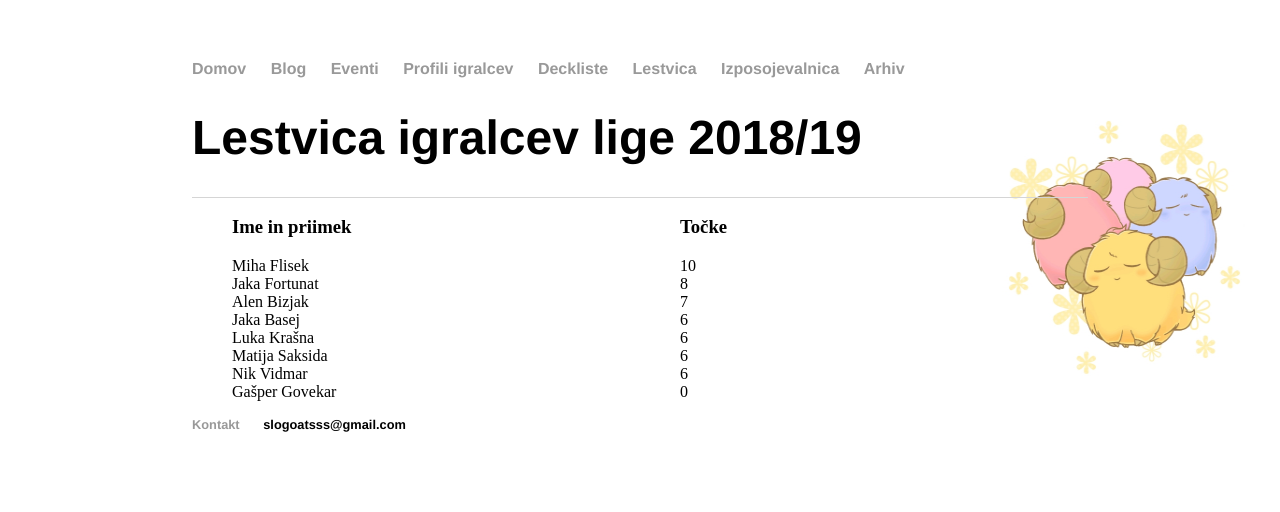
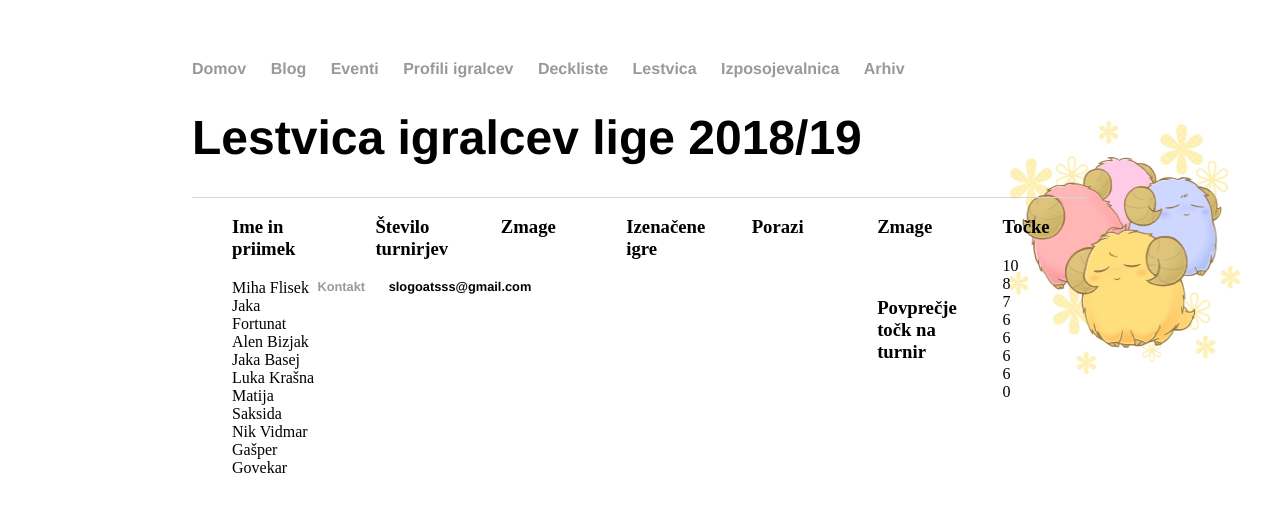
Before and after one commit to slogoatsss/slogoatsss.github.io, a Jekyll site: the page built from lestvica/index.html, in a window 1280 px wide. Shown: the top 512 px of the page. Built offline with Jekyll 4.4.1, drawn with Linux system fonts in a browser that asks for light colours.

Commit message:
Update index.html

```diff
--- a/lestvica/index.html
+++ b/lestvica/index.html
@@ -37,15 +37,45 @@ title: Lestvica
 <div class="blurb">
 	<h1>Lestvica igralcev lige 2018/19</h1>
 	<p>
-	<div style="float: left; width: 50%;">
+	<div style="float: left; width: 14%;">
 		<ul id="ime" style="list-style: none">
 			<li><h3>Ime in priimek</h3></li>
 		</ul>
 	</div>
-	<div style="float: right; width: 50%;">
+	<div style="float: right; width: 14%;">
 		<ul id="tocke" style="list-style: none">
 			<li><h3>Točke</h3></li>
 		</ul>
 	</div>
+	<div style="float: right; width: 14%;">
+		<ul id="zmage" style="list-style: none">
+			<li><h3>Zmage</h3></li>
+		</ul>
+	</div>
+	<div style="float: right; width: 14%;">
+		<ul id="porazi" style="list-style: none">
+			<li><h3>Porazi</h3></li>
+		</ul>
+	</div>
+	<div style="float: right; width: 14%;">
+		<ul id="drawi" style="list-style: none">
+			<li><h3>Izenačene igre</h3></li>
+		</ul>
+	</div>
+	<div style="float: right; width: 14%;">
+		<ul id="zmage" style="list-style: none">
+			<li><h3>Zmage</h3></li>
+		</ul>
+	</div>
+	<div style="float: right; width: 14%;">
+		<ul id="turnirji" style="list-style: none">
+			<li><h3>Število turnirjev</h3></li>
+		</ul>
+	</div>
+	<div style="float: right; width: 14%;">
+		<ul id="average" style="list-style: none">
+			<li><h3>Povprečje točk na turnir</h3></li>
+		</ul>
+	</div>
 	</p>
 </div><!-- /.blurb -->
```
